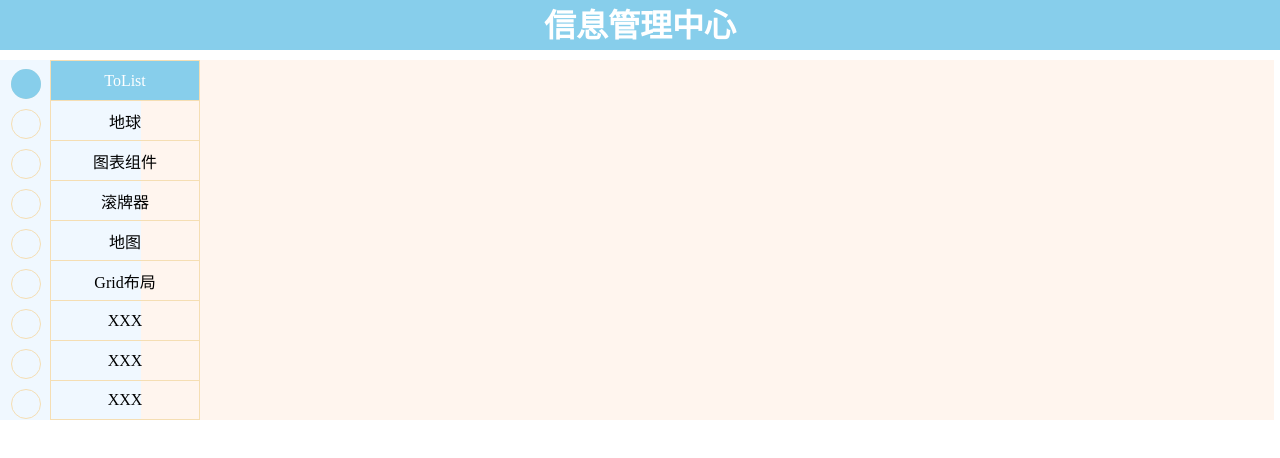
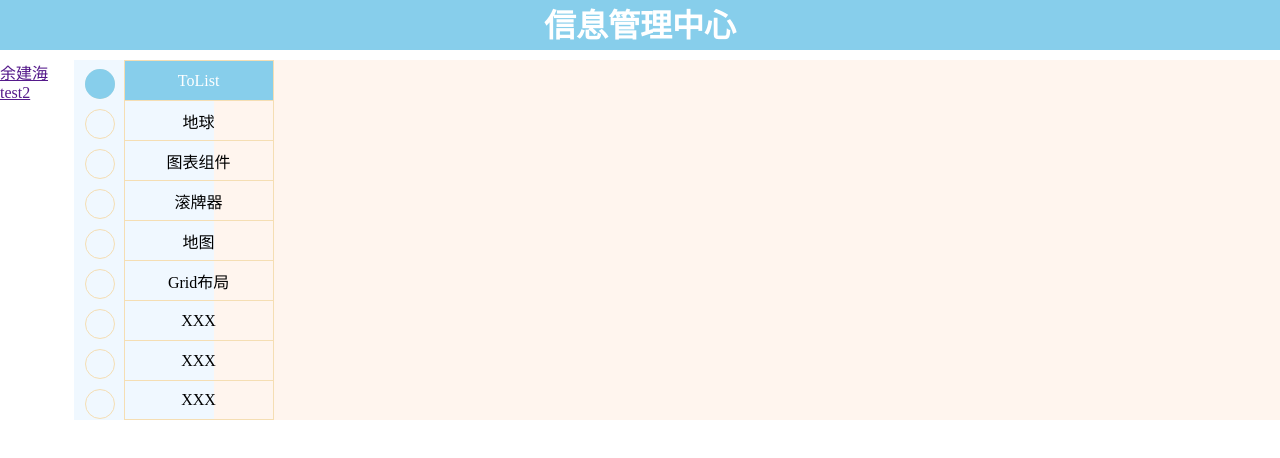
Before and after one commit to yujianhai/test, a Vue app: page / in a window 1280 px wide. Shown: the top 458 px of the page. Built offline with nearby package versions, Linux system fonts and the light colour scheme.

Commit message:
fix：添加更改测试

```diff
--- a/src/views/Home.vue
+++ b/src/views/Home.vue
@@ -2,8 +2,13 @@
   <div class="home">
     <Head />
     <div class="container">
+        <a href="">
+        余建海test2
+        </a>
       <LeftMenu class="left" @change="resolveChangeValue" />
       <Center class="right" :componentName="componentName" />
+      <a href="">
+      </a>
     </div>
   </div>
 </template>
```
